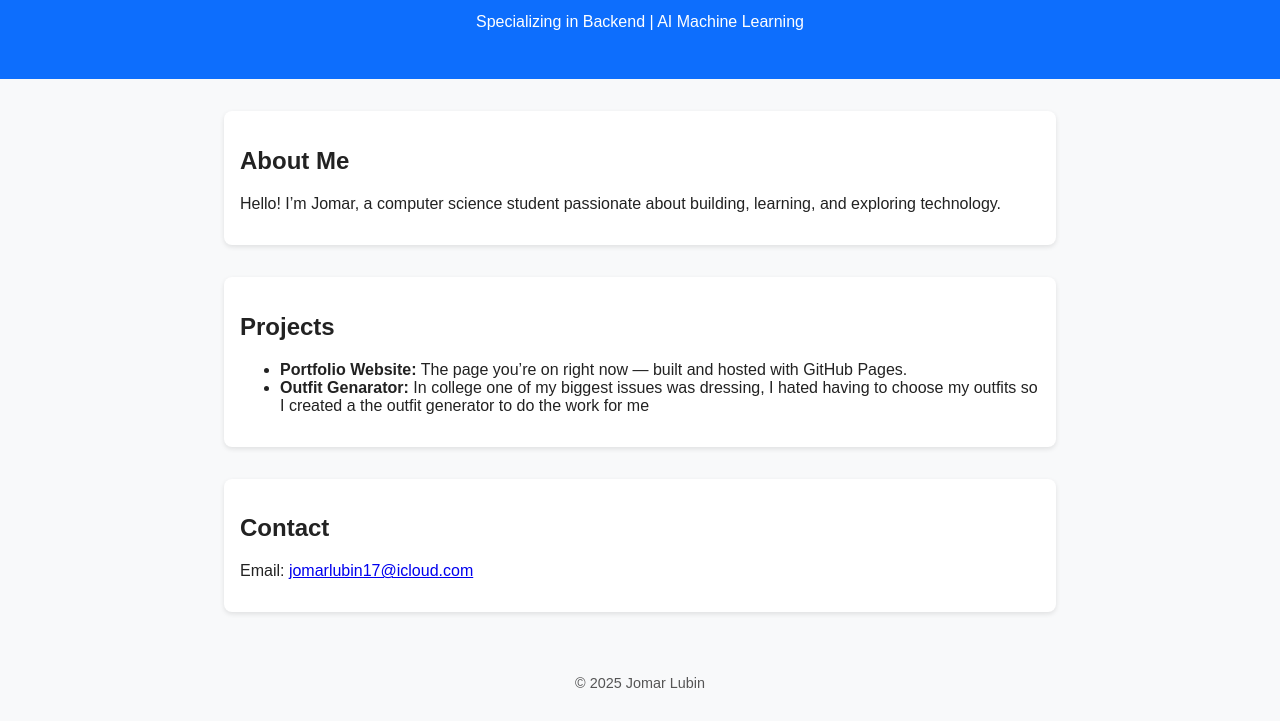
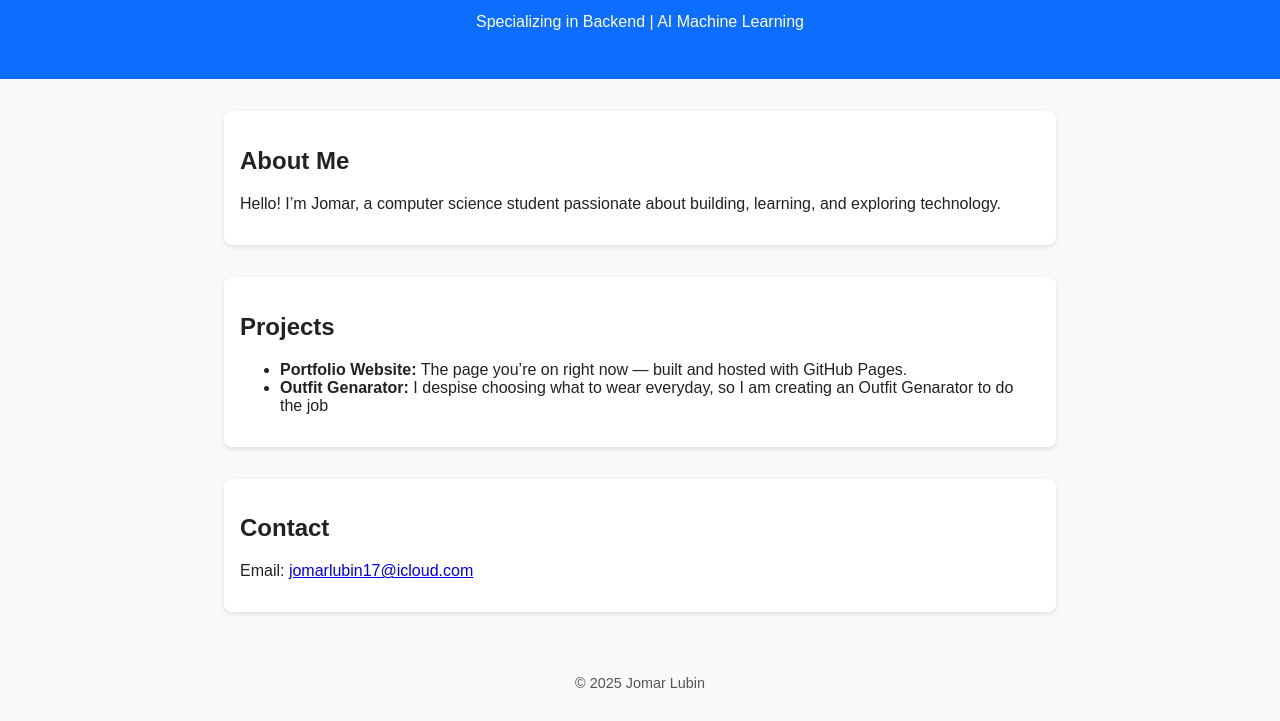
Before and after one commit to jomarlub17/jomarlub17.github.io, a plain HTML site: page index.html in a window 1280 px wide. Shown: the part 133-854 px from the top of the page. Drawn offline with Linux system fonts and the light colour scheme.

Commit message:
Revise description of Outfit Generator project

```diff
--- a/index.html
+++ b/index.html
@@ -22,7 +22,7 @@
     <h2>Projects</h2>
     <ul>
       <li><strong>Portfolio Website:</strong> The page you’re on right now — built and hosted with GitHub Pages.</li>
-      <li><strong>Outfit Genarator:</strong> In college one of my biggest issues was dressing, I hated having to choose my outfits so I created a the outfit generator  to do the work for me</li>
+      <li><strong>Outfit Genarator:</strong> I despise choosing what to wear everyday, so I am creating an Outfit Genarator to do the job</li>
     </ul>
   </section>
 
```
